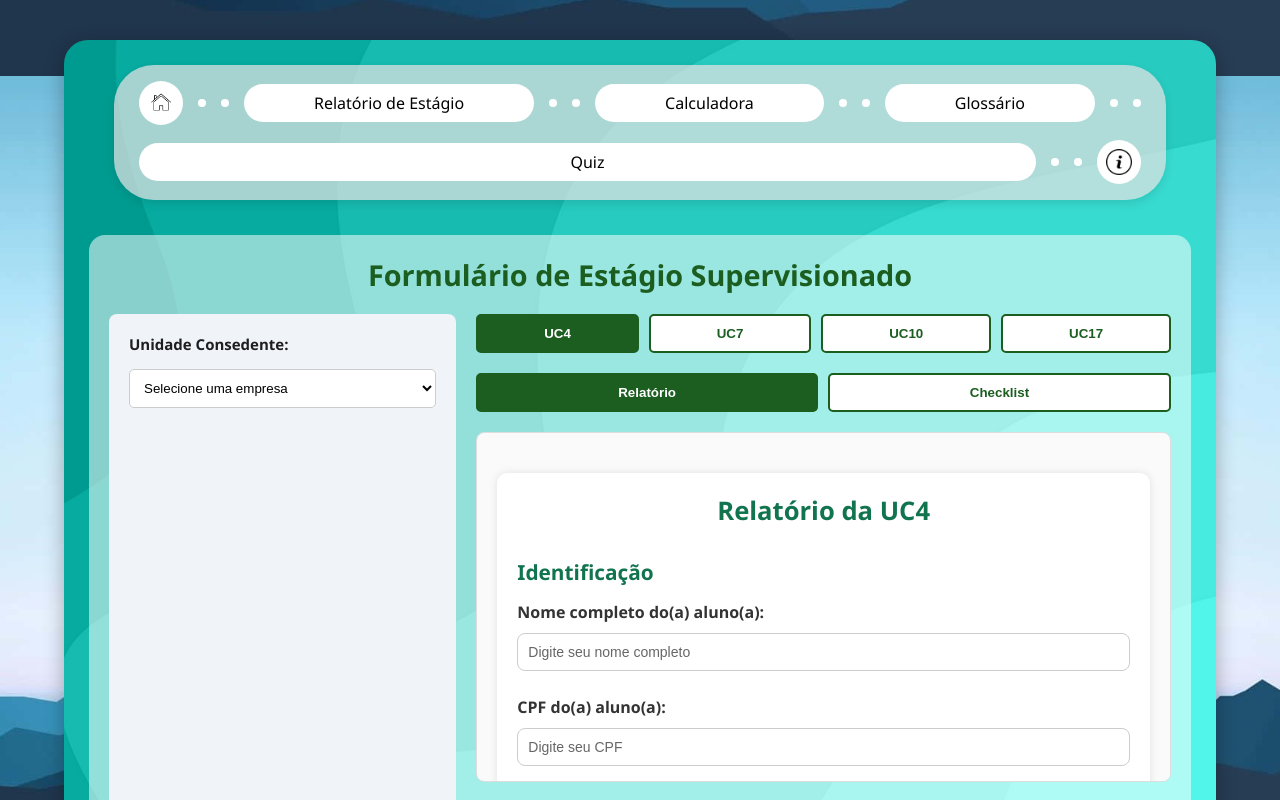
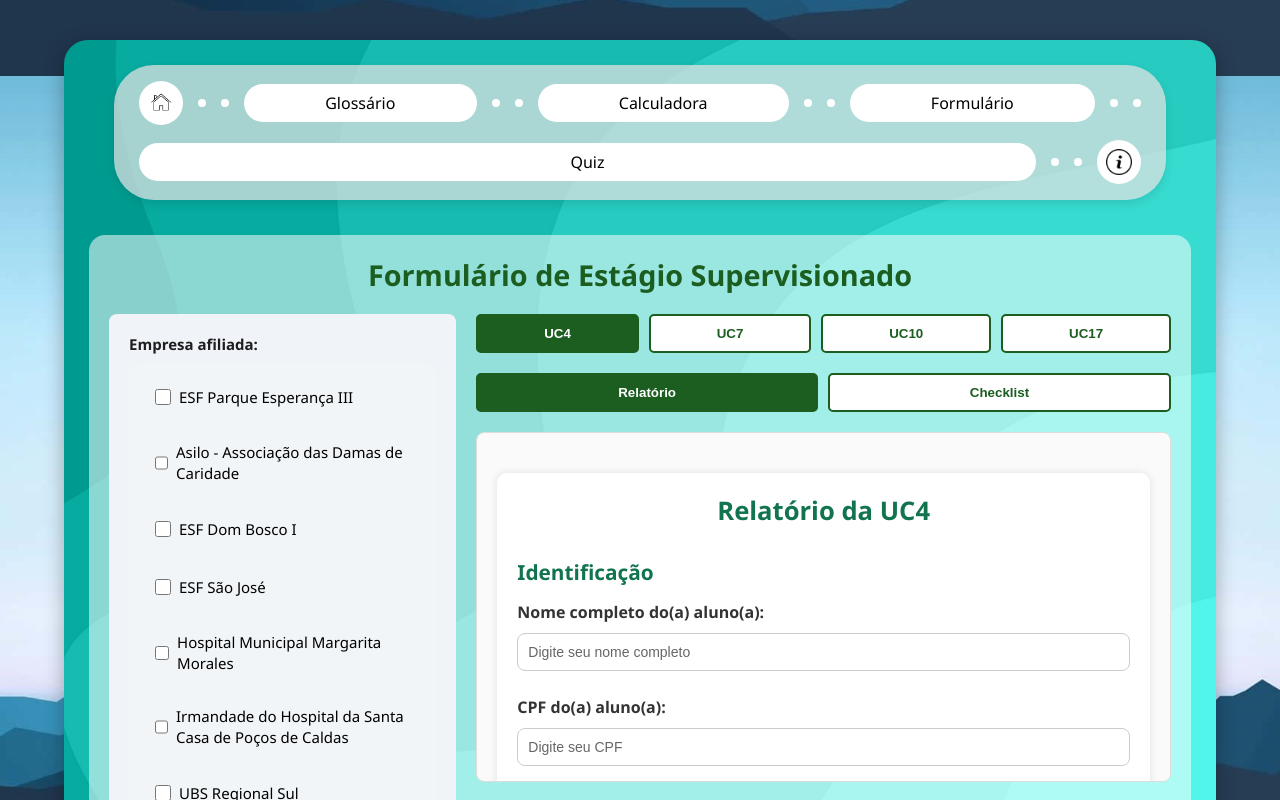
Before and after one commit to bmmbarra/nursingtools, a React (Create React App) app: page /formulario in a window 1280 px wide. Shown: the top 800 px of the page. Built offline with nearby package versions, Linux system fonts and the light colour scheme.

Commit message:
alterações na introdução - empresas

```diff
--- a/src/assets/utils/pdfgenerator.js
+++ b/src/assets/utils/pdfgenerator.js
@@ -51,7 +51,7 @@ function validarCamposObrigatorios({ uc, empresa, relatorio, checklist, tipo })
     if (!relatorio.nome) camposFaltantes.push("Nome do(a) aluno(a)");
     if (!relatorio.cpf) camposFaltantes.push("CPF do(a) aluno(a)");
     if (!relatorio.turma) camposFaltantes.push("Turma");
-    if (!empresa.nome && !relatorio.empresa) camposFaltantes.push("Unidade concedente (Empresa)");
+   // if (!empresa.nome && !relatorio.empresa) camposFaltantes.push("Unidade concedente (Empresa)");
     if (!relatorio.instrutores) camposFaltantes.push("Nome do(s) instrutor(es)");
     if (!relatorio.habilidades || Object.keys(relatorio.habilidades).length === 0) {
       camposFaltantes.push("Avaliação de Habilidades e Atitudes");
@@ -76,6 +76,7 @@ function validarCamposObrigatorios({ uc, empresa, relatorio, checklist, tipo })
 }
 
 export default async function gerarPDF({ uc, empresa, relatorio, checklist, tipo }) {
+  empresa = Array.isArray(empresa) ? empresa : [empresa];
   const dadosParaValidar = { uc, empresa, relatorio, checklist, tipo };
   if (!validarCamposObrigatorios(dadosParaValidar)) {
     return;
@@ -206,7 +207,6 @@ export default async function gerarPDF({ uc, empresa, relatorio, checklist, tipo
     doc.text("Relatório de Estágio Obrigatório", centerX, 160, { align: "center" });
     doc.text("Técnico em Enfermagem", centerX, 167, { align: "center" });
   };
-
 const gerarIdentificacao = () => {
   doc.addPage();
   inserirCabecalho();
@@ -214,12 +214,14 @@ export default async function gerarPDF({ uc, empresa, relatorio, checklist, tipo
   doc.setFontSize(14);
   doc.text("IDENTIFICAÇÃO", 15, 65);
 
+  const nomesUnidades = empresa.map((e) => e.nome).join(", ");
+
   const info = [
     [`Nome do(a) aluno(a): ${relatorio.nome || ""}`],
     [`CPF do(a) aluno(a): ${relatorio.cpf || ""}`],
     [`Turma: ${relatorio.turma || ""}`],
     [`Data da entrega: ${relatorio.dataEntrega || ""}`],
-      [`Unidade concedente: ${empresa.nome || relatorio.empresa || ""}`],
+    [`Unidade concedente: ${nomesUnidades}`],
     [`Nome do(s) instrutor(es): ${relatorio.instrutores || ""}`],
   ];
 
@@ -231,6 +233,39 @@ export default async function gerarPDF({ uc, empresa, relatorio, checklist, tipo
 };
 
   const gerarIntroducao = () => {
+doc.addPage(); // Começa uma nova página
+  inserirCabecalho();
+
+  doc.setFont("times", "bold");
+  doc.setFontSize(14);
+  doc.text("INTRODUÇÃO", 15, 65);
+
+  doc.setFont("times", "normal");
+  doc.setFontSize(11);
+
+  let y = 75; // posição inicial após o título
+
+  // Lista os nomes das empresas
+  const nomesEmpresas = empresa.map(e => e.nome).filter(Boolean);
+  const nomesJuntos = nomesEmpresas.join(" e ");
+
+  // Assume o período da primeira empresa (se todas forem iguais)
+  const periodo = empresa[0]?.periodoEstagio || empresa[0]?.periodo || "";
+
+  // Frase introdutória única
+  const textoInicial = `Este relatório tem como objetivo descrever as atividades realizadas, observadas e acompanhadas durante o estágio curricular no campo ${nomesJuntos} no período de ${periodo}.`;
+
+  const linhasIntro = doc.splitTextToSize(textoInicial, 180);
+  doc.text(linhasIntro, 15, y);
+  y += linhasIntro.length * 6 + 5;
+
+  // Agora, adiciona os blocos individuais de cada empresa (sem repetir a frase inicial)
+  empresa.forEach((emp, index) => {
+    const texto = [emp.info, emp.plano, emp.descricao].filter(Boolean).join("\n\n");
+    const linhas = doc.splitTextToSize(texto, 180);
+    const alturaEstimativa = linhas.length * 6 + 5;
+
+    if (y + alturaEstimativa > 280) {
       doc.addPage();
       inserirCabecalho();
       doc.setFont("times", "bold");
@@ -238,9 +273,16 @@ export default async function gerarPDF({ uc, empresa, relatorio, checklist, tipo
       doc.text("INTRODUÇÃO", 15, 65);
       doc.setFont("times", "normal");
       doc.setFontSize(11);
-    const texto = gerarTextoIntroducao(empresa);
-    const linhas = doc.splitTextToSize(texto, 180);
-    doc.text(linhas, 15, 75);
+      y = 75;
+    }
+
+
+    // Bloco textual da empresa
+    doc.setFont("times", "normal");
+    doc.setFontSize(11);
+    doc.text(linhas, 15, y);
+    y += linhas.length * 5 ;
+  });
 };
 
   const gerarHabilidades = () => {
--- a/src/assets/utils/validarRelatorio.js
+++ b/src/assets/utils/validarRelatorio.js
@@ -7,7 +7,7 @@ export function validarRelatorio(dados, habilidades, atitudes) {
   if (!dados.cpf) erros.push("CPF do(a) aluno(a) está vazio.");
   if (!dados.turma) erros.push("Turma está vazia.");
   if (!dados.dataEntrega) erros.push("Data de entrega está vazia.");
-  if (!dados.empresa) erros.push("Unidade concedente está vazia.");
+ // if (!dados.empresa) erros.push("Unidade concedente está vazia.");
   if (!dados.instrutores) erros.push("Nome dos instrutores está vazio.");
   if (!dados.conclusao) erros.push("Campo de conclusão está vazio.");
 
--- a/src/pages/Formulário/form-index.css
+++ b/src/pages/Formulário/form-index.css
@@ -170,4 +170,44 @@
   .btn-enviar {
     font-size: 1rem;
   }
+
 }
+
+/* Caixa com lista de checkboxes */
+.formulario-container .lista-empresas {
+   background-color: rgba(255, 255, 255, 0.05);
+  padding: 14px 16px;
+  border-radius: 10px;
+  margin-bottom: 24px;
+  display: flex;
+  flex-direction: column;
+  gap: 10px;
+}
+
+/* Cada checkbox com nome da empresa */
+.formulario-container .empresa-checkbox {
+  display: flex;
+  align-items: center;
+  gap: 8px;
+  padding: 6px 10px;
+  border-radius: 6px;
+  transition: background-color 0.2s ease;
+  cursor: pointer;
+  font-weight: 500;
+  color: #000000;
+  line-height: 1.4;
+
+}
+
+/* Efeito hover */
+.formulario-container .empresa-checkbox:hover {
+  background-color: rgba(255, 255, 255, 0.08);
+}
+
+/* Estilo da caixinha do checkbox */
+.formulario-container .empresa-checkbox input[type="checkbox"] {
+  accent-color: #1e90ff;
+  width: 16px;
+  height: 16px;
+  cursor: pointer;
+}
--- a/src/pages/Formulário/form-index.js
+++ b/src/pages/Formulário/form-index.js
@@ -1,26 +1,19 @@
+
 // ===================================================================================
 // ARQUIVO: FormularioEstagio.js
-//
-// PROPÓSITO GERAL:
-// Este arquivo constrói a página do "Formulário de Estágio". Ele funciona como um
-// assistente digital para preencher relatórios e checklists de diferentes Unidades
-// Curriculares (UCs). O usuário seleciona a empresa, a UC e o tipo de documento,
-// preenche os dados, e ao final, pode gerar um arquivo PDF com todas as informações.
 // ===================================================================================
 
-// --- PASSO 1: Reunindo as Ferramentas e os Modelos de Documento ---
-// Primeiro, importamos tudo que precisamos para construir e operar o formulário.
-import { useState } from "react"; // A principal ferramenta do React para "lembrar" das informações preenchidas.
-import { Link } from "react-router-dom"; // Ferramenta para criar os links de navegação no cabeçalho.
-import Theme from "../../components/Tema/tema"; // O componente que permite trocar o tema (claro/escuro).
-import empresas from "../../components/Const/empresas"; // Nosso "banco de dados" com as informações das empresas.
-import RelatorioUC4 from "../../components/Relatorios/relatoriouc4"; // O "modelo" do formulário de relatório da UC4.
-import RelatorioUC7 from "../../components/Relatorios/relatoriouc7"; // O "modelo" do formulário de relatório da UC7.
-import RelatorioUC10 from "../../components/Relatorios/relatoriouc10"; // O "modelo" do formulário de relatório da UC10.
-import RelatorioUC17 from "../../components/Relatorios/relatoriouc17"; // O "modelo" do formulário de relatório da UC17.
-import ChecklistUC from "../../components/Checklist/checklistuc"; // O "modelo" do formulário de checklist.
-import gerarPDF from "../../assets/utils/pdfgenerator"; // A "máquina de impressão" que gera o PDF no final.
-import "../Formulário/form-index.css"; // O "manual de estilo" que define a aparência do formulário.
+import { useState } from "react";
+import { Link } from "react-router-dom";
+import Theme from "../../components/Tema/tema";
+import empresas from "../../components/Const/empresas";
+import RelatorioUC4 from "../../components/Relatorios/relatoriouc4";
+import RelatorioUC7 from "../../components/Relatorios/relatoriouc7";
+import RelatorioUC10 from "../../components/Relatorios/relatoriouc10";
+import RelatorioUC17 from "../../components/Relatorios/relatoriouc17";
+import ChecklistUC from "../../components/Checklist/checklistuc";
+import gerarPDF from "../../assets/utils/pdfgenerator";
+import "../Formulário/form-index.css";
 
 import { habilidadesUC4, atitudesUC4 } from "../../components/Relatorios/relatoriouc4";
 import { habilidadesUC7, atitudesUC7 } from "../../components/Relatorios/relatoriouc7";
@@ -28,43 +21,32 @@ import { habilidadesUC10, atitudesUC10 } from "../../components/Relatorios/relat
 import { habilidadesUC17, atitudesUC17 } from "../../components/Relatorios/relatoriouc17";
 
 import { validarChecklist } from "../../assets/utils/validarChecklist";
-
 import { validarRelatorio } from "../../assets/utils/validarRelatorio";
 
-// --- PASSO 2: Definindo as Opções Fixas ---
-// Para manter o código organizado, criamos listas com as opções que aparecerão
-// como botões de seleção para o usuário.
-const ucs = ["UC4", "UC7", "UC10", "UC17"]; // As Unidades Curriculares disponíveis.
-const abas = ["Relatório", "Checklist"]; // Os tipos de documento disponíveis.
+const ucs = ["UC4", "UC7", "UC10", "UC17"];
+const abas = ["Relatório", "Checklist"];
 
+export default function FormularioEstagio() {
+  const [ucSelecionada, setUcSelecionada] = useState("UC4");
+  const [abaAtiva, setAbaAtiva] = useState("Relatório");
+  const [empresasSelecionadas, setEmpresasSelecionadas] = useState([]);
+  const [dadosRelatorio, setDadosRelatorio] = useState({});
+  const [dadosChecklist, setDadosChecklist] = useState({});
 
-// --- PASSO 3: Construindo o Componente Principal do Formulário ---
-// Aqui começa a definição do nosso assistente de formulário.
-export default function FormularioEstagio() {
-  // --- PASSO 3.1: A "Memória Central" do Formulário ---
-  // Criamos vários "estados" para que o formulário possa se lembrar das escolhas do usuário
-  // e das informações digitadas. Pense em cada um como uma "pasta" na memória.
+  const toggleEmpresa = (nome) => {
+    const existe = empresasSelecionadas.find((e) => e.nome === nome);
+    let atualizadas;
+    if (existe) {
+      atualizadas = empresasSelecionadas.filter((e) => e.nome !== nome);
+    } else {
+      atualizadas = [...empresasSelecionadas, { nome, ...empresas[nome], periodoEstagio: "" }];
+    }
+    setEmpresasSelecionadas(atualizadas);
 
-  const [ucSelecionada, setUcSelecionada] = useState("UC4"); // Pasta que guarda qual UC está selecionada.
-  const [abaAtiva, setAbaAtiva] = useState("Relatório"); // Pasta que guarda qual aba ("Relatório" ou "Checklist") está ativa.
-  const [empresaSelecionada, setEmpresaSelecionada] = useState(""); // Pasta que lembra o nome da empresa escolhida.
-  const [dadosEmpresa, setDadosEmpresa] = useState({}); // Pasta para os detalhes da empresa (preenchidos automaticamente e manualmente).
-  const [dadosRelatorio, setDadosRelatorio] = useState({}); // Pasta que armazena todas as respostas do formulário de relatório.
-  const [dadosChecklist, setDadosChecklist] = useState({}); // Pasta que armazena todos os itens marcados no checklist.
-
-  // --- PASSO 4: As Funções do Assistente ---
-
-  // Esta função é um "assistente de autopreenchimento".
-  // Quando o usuário escolhe uma empresa na lista, esta função é acionada.
-  const preencherEmpresa = (nome) => {
-    // Ela busca os dados da empresa no nosso "banco de dados"...
-    const dados = empresas[nome] || {};
-    // ...e atualiza a memória com o nome da empresa e seus dados.
-    setEmpresaSelecionada(nome);
-    setDadosEmpresa({ ...dados, periodoEstagio: "" }); // Preenche tudo e deixa o período do estágio em branco para o usuário digitar.
+    const nomesUnidades = atualizadas.map((e) => e.nome).join(", ");
+    setDadosRelatorio((prev) => ({ ...prev, unidadeConcedente: nomesUnidades }));
   };
 
-  // Esta função é o comando do botão "Salvar PDF".
   const handleGerarPDF = () => {
     let habilidades = [];
     let atitudes = [];
@@ -108,56 +90,42 @@ export default function FormularioEstagio() {
 
     gerarPDF({
       uc: ucSelecionada,
-    empresa: { nome: empresaSelecionada, ...dadosEmpresa },
+      empresa: empresasSelecionadas,
       relatorio: dadosRelatorio,
       checklist: dadosChecklist,
       tipo: abaAtiva,
     });
   };
 
-  // Esta função é um "seletor inteligente de formulários".
-  // Ela decide qual modelo de relatório deve ser mostrado na tela.
   const renderRelatorioUC = () => {
-    // Prepara um "pacote" de informações para passar para o modelo de formulário.
     const props = {
       uc: ucSelecionada,
       dados: dadosRelatorio,
       setDados: setDadosRelatorio,
     };
-    // Ele olha qual UC está selecionada...
     switch (ucSelecionada) {
-      // ...e escolhe o componente de relatório correspondente para exibir.
-      case "UC4":
-        return <RelatorioUC4 {...props} />;
-      case "UC7":
-        return <RelatorioUC7 {...props} />;
-      case "UC10":
-        return <RelatorioUC10 {...props} />;
-      case "UC17":
-        return <RelatorioUC17 {...props} />;
-      default:
-        return null; // Se nenhuma UC for válida, não mostra nada.
+      case "UC4": return <RelatorioUC4 {...props} />;
+      case "UC7": return <RelatorioUC7 {...props} />;
+      case "UC10": return <RelatorioUC10 {...props} />;
+      case "UC17": return <RelatorioUC17 {...props} />;
+      default: return null;
     }
   };
 
-
-  // --- PASSO 5: Desenhando a Página na Tela (A "Planta Baixa") ---
-  // O `return` contém a estrutura visual de toda a página do formulário.
   return (
     <main className="extra">
       <div className="home-content-box">
-        {/* O cabeçalho padrão com os links de navegação. */}
         <div className="header-background">
           <header className="custom-header">
             <div className="dot_home">
               <Link to="/" className="bar-link-home" />
             </div>
             <div className="dot" /><div className="dot" />
-                  <Link to="/formulario" className="bar-link">Relatório de Estágio</Link>
+            <Link to="/glossario" className="bar-link">Glossário</Link>
             <div className="dot" /><div className="dot" />
             <Link to="/calculo" className="bar-link">Calculadora</Link>
             <div className="dot" /><div className="dot" />
-                  <Link to="/glossario" className="bar-link">Glossário</Link>
+            <Link to="/formulario" className="bar-link">Formulário</Link>
             <div className="dot" /><div className="dot" />
             <Link to="/quiz" className="bar-link">Quiz</Link>
             <div className="dot" /><div className="dot" />
@@ -169,87 +137,83 @@ export default function FormularioEstagio() {
 
         <Theme />
 
-        {/* O container principal que envolve todo o nosso formulário. */}
         <div className="formulario-container">
           <h2 className="titulo">Formulário de Estágio Supervisionado</h2>
+          <div className="form-grid">
+            <div className="col-esquerda">
+              <label><strong>Empresa afiliada:</strong></label>
+              <div className="lista-empresas">
 
-          {/* O grid que divide o formulário em duas colunas para melhor organização. */}
-          <div className="form-grid">
-            {/* Coluna da Esquerda: Seleção e dados da empresa. */}
-            <div className="col-esquerda">
-              <label><strong>Unidade Consedente:</strong></label>
-              {/* Caixa de seleção que aciona o "assistente de autopreenchimento". */}
-              <select onChange={(e) => preencherEmpresa(e.target.value)}>
-                <option value="">Selecione uma empresa</option>
-                {/* Cria uma opção para cada empresa do nosso "banco de dados". */}
                 {Object.keys(empresas).map((nome, i) => (
-                  <option key={i} value={nome}>{nome}</option>
+                  <label key={i} className="empresa-checkbox">
+
+
+                    <input
+                      type="checkbox"
+                      checked={empresasSelecionadas.some((e) => e.nome === nome)}
+                      onChange={() => toggleEmpresa(nome)}
+                    />
+                    {nome}
+                  </label>
                 ))}
-              </select>
 
-              {/* Esta seção só aparece DEPOIS que uma empresa é selecionada. */}
-              {empresaSelecionada && (
-                <div className="info-empresa">
-                  {/* Mostra os dados que foram preenchidos automaticamente. */}
-                  <p><strong>RA:</strong> {dadosEmpresa.ra}</p>
-                  <p><strong>Polo:</strong> {dadosEmpresa.polo}</p>
-                  <p><strong>Período:</strong> {dadosEmpresa.periodo}</p>
-                  <p><strong>Ano Letivo:</strong> {dadosEmpresa.anoLetivo}</p>
-                  <p><strong>Setor:</strong> {dadosEmpresa.setor}</p>
-                  <p><strong>Info:</strong> {dadosEmpresa.info}</p>
-                  <p><strong>Plano:</strong> {dadosEmpresa.plano}</p>
+              </div>
 
-                  {/* Campo para o usuário digitar o período do estágio. */}
+
+              {empresasSelecionadas.map((empresa, index) => (
+                <div key={index} className="info-empresa">
+                  <p><strong>{empresa.nome}</strong></p>
+                  <p><strong>RA:</strong> {empresa.ra}</p>
+                  <p><strong>Polo:</strong> {empresa.polo}</p>
+                  <p><strong>Período:</strong> {empresa.periodo}</p>
+                  <p><strong>Ano Letivo:</strong> {empresa.anoLetivo}</p>
+                  <p><strong>Setor:</strong> {empresa.setor}</p>
+                  <p><strong>Info:</strong> {empresa.info}</p>
+                  <p><strong>Plano:</strong> {empresa.plano}</p>
                   <label><strong>Período do Estágio:</strong></label>
                   <input
                     type="text"
                     placeholder="Ex: 05/08/2024 a 06/09/2024"
-                    value={dadosEmpresa.periodoEstagio || ""}
-                    onChange={(e) =>
-                      // A cada letra digitada, atualiza a "pasta" de dados da empresa.
-                      setDadosEmpresa({ ...dadosEmpresa, periodoEstagio: e.target.value })
-                    }
+                    value={empresa.periodoEstagio || ""}
+                    onChange={(e) => {
+                      const novasEmpresas = [...empresasSelecionadas];
+                      novasEmpresas[index].periodoEstagio = e.target.value;
+                      setEmpresasSelecionadas(novasEmpresas);
+                    }}
                   />
                 </div>
-              )}
+              ))}
             </div>
 
-            {/* Coluna da Direita: Seleção da UC, Abas e o conteúdo do formulário. */}
             <div className="col-direita">
-              {/* Os botões para selecionar a Unidade Curricular (UC). */}
               <div className="uc-tabs">
                 {ucs.map((uc) => (
                   <button
                     key={uc}
                     onClick={() => setUcSelecionada(uc)}
-                    className={ucSelecionada === uc ? "ativo" : ""} // O botão selecionado fica com estilo diferente.
+                    className={ucSelecionada === uc ? "ativo" : ""}
                   >
                     {uc}
                   </button>
                 ))}
               </div>
 
-              {/* Os botões para selecionar a Aba ("Relatório" ou "Checklist"). */}
               <div className="aba-tabs">
                 {abas.map((aba) => (
                   <button
                     key={aba}
                     onClick={() => setAbaAtiva(aba)}
-                    className={abaAtiva === aba ? "ativo" : ""} // O botão selecionado fica com estilo diferente.
+                    className={abaAtiva === aba ? "ativo" : ""}
                   >
                     {aba}
                   </button>
                 ))}
               </div>
 
-              {/* A área de conteúdo dinâmico, que muda conforme a aba selecionada. */}
               <div className="aba-conteudo">
-                {/* Se a aba "Relatório" estiver ativa... */}
                 {abaAtiva === "Relatório" ? (
-                  // ...chama nosso "seletor inteligente" para mostrar o formulário de relatório correto.
                   renderRelatorioUC()
                 ) : (
-                  // ...senão, mostra o formulário de checklist.
                   <ChecklistUC
                     uc={ucSelecionada}
                     dados={dadosChecklist}
@@ -258,7 +222,6 @@ export default function FormularioEstagio() {
                 )}
               </div>
 
-              {/* O botão final para gerar o PDF. */}
               <button className="btn-enviar" onClick={handleGerarPDF}>
                 Salvar PDF
               </button>
```
Also changed, not shown: src/components/Tema/tema.css (+14 -0 lines). Lines whose indentation alone changed are shown as unchanged.
